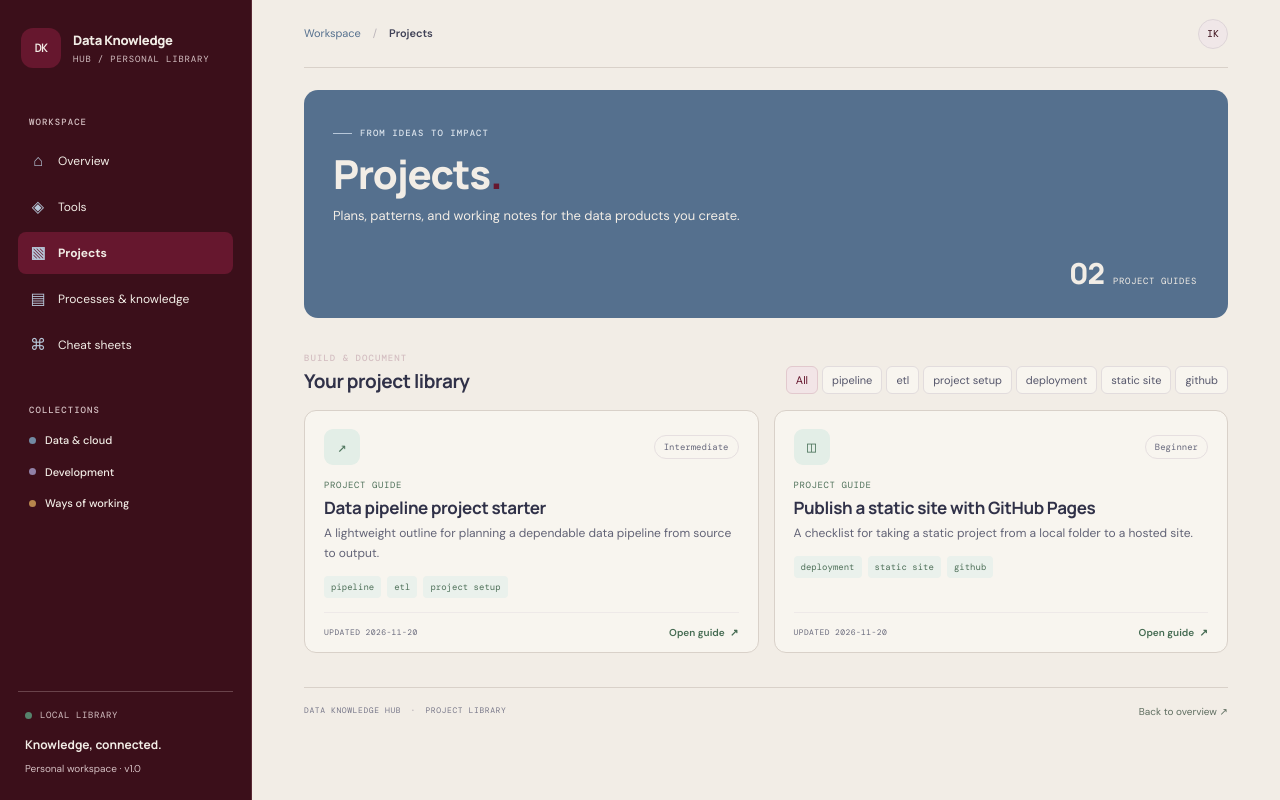
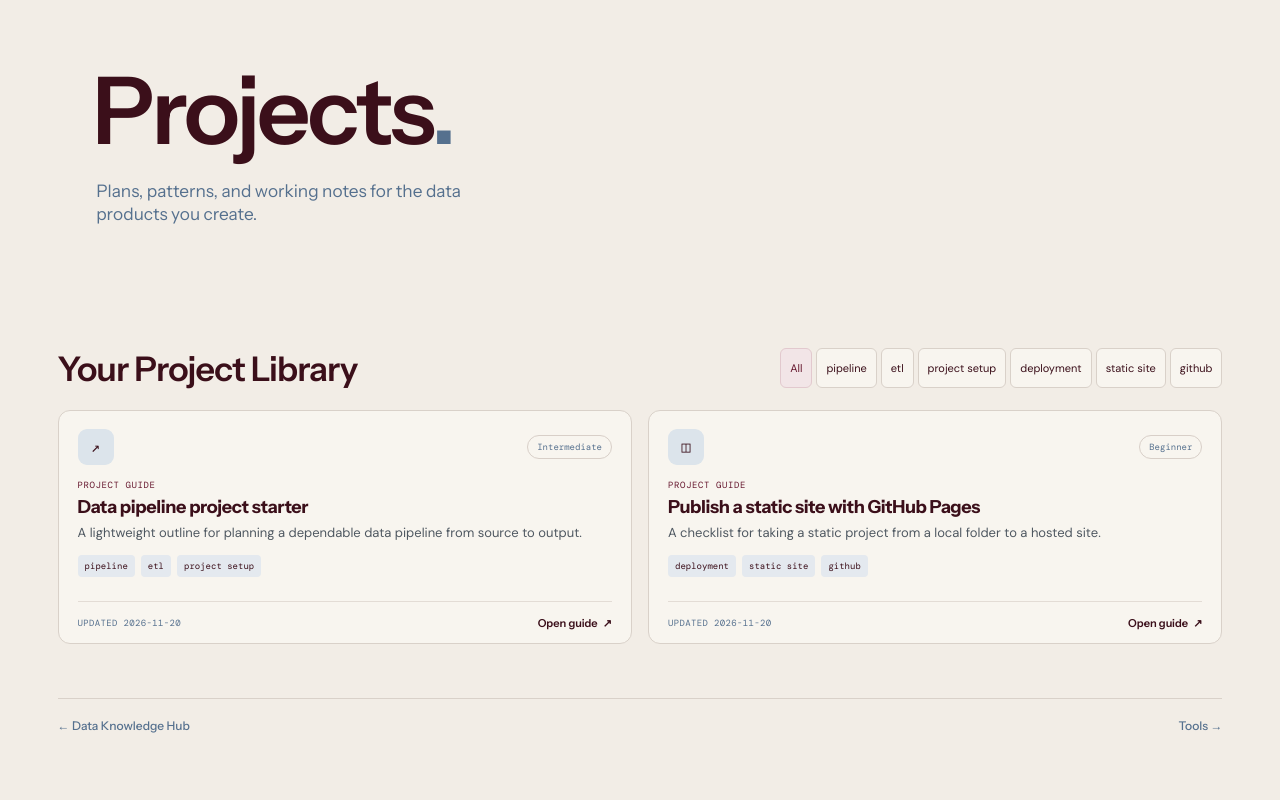
Before and after one commit to Ines-Benito-Diaz/data-knowledge-hub, a plain HTML site: page projects.html in a window 1280 px wide. Drawn offline with nearby package versions, Linux system fonts and the light colour scheme.

Commit message:
Projects & Tools Updated

```diff
--- a/assets/css/styles.css
+++ b/assets/css/styles.css
@@ -146,41 +146,55 @@ a:focus-visible, button:focus-visible, input:focus-visible { outline: 3px solid
 .visually-hidden { position: absolute; width: 1px; height: 1px; overflow: hidden; clip: rect(0,0,0,0); white-space: nowrap; }
 
 /* Collection pages */
-.collection-page .topbar { margin-bottom: 0; }
-.collection-hero { position: relative; min-height: 228px; overflow: hidden; margin: 22px 0 34px; padding: 37px 29px 28px; border-radius: 14px; }
-.tools-hero { background: #66172e; }.projects-hero { background: #55708e; }
-.collection-hero h1 { margin: 13px 0 8px; color: #f2ede6; font: 800 40px/1.12 var(--display); letter-spacing: -1.2px; }
-.collection-hero .eyebrow { color: #d9e2eb; }
-.collection-hero .eyebrow-line { background: #b7c7d9; }
-.collection-hero p { max-width: 48ch; margin: 0; color: #f2e5e2; font-size: 13px; line-height: 1.7; }
-.projects-hero p { color: #f2ede6; }
-.collection-total { position: absolute; right: 31px; bottom: 25px; display: flex; align-items: baseline; gap: 9px; color: #ead9d8; font: 9px var(--mono); letter-spacing: .6px; }
-.projects-hero .collection-total { color: #f2ede6; }
-.collection-total strong { color: #f2ede6; font: 800 29px var(--display); letter-spacing: -1px; }
-.collection-controls { display: flex; align-items: end; justify-content: space-between; gap: 22px; margin-bottom: 16px; }
-.collection-controls h2 { margin: 4px 0 0; color: #303148; font: 700 19px var(--display); letter-spacing: -.45px; }
+.collection-page { max-width: none; margin: 0; padding: 0; }
+.collection-hero { display: grid; min-height: clamp(360px, 48vw, 520px); grid-template-columns: 1.08fr .92fr; margin: 0; padding: 0; }
+.collection-intro { display: flex; flex-direction: column; justify-content: flex-end; padding: clamp(42px, 7.2vw, 112px); padding-bottom: clamp(54px, 9.5vh, 110px); background: #f2ede6; }
+body[data-collection="projects"] .collection-hero { min-height: 310px; grid-template-columns: 1fr; }
+body[data-collection="projects"] .collection-intro { min-height: 0; justify-content: flex-start; padding: clamp(36px, 5vw, 68px) clamp(24px, 7.2vw, 112px) 34px; }
+body[data-collection="projects"] .collection-content { padding-top: clamp(22px, 3vw, 38px); }
+body[data-collection="tools"] .collection-hero { min-height: 310px; grid-template-columns: 1fr; }
+body[data-collection="tools"] .collection-intro { min-height: 0; justify-content: flex-start; padding: clamp(36px, 5vw, 68px) clamp(24px, 7.2vw, 112px) 34px; }
+body[data-collection="tools"] .collection-content { padding-top: clamp(22px, 3vw, 38px); }
+.collection-intro h1 { margin: 0; color: #3b0f1a; font: 600 clamp(56px, 7.3vw, 96px)/.99 'Instrument Sans', sans-serif; letter-spacing: -.035em; }
+.collection-intro h1 i { color: #55708e; font-style: normal; }
+.collection-intro p { max-width: 34ch; margin: 22px 0 0 4px; color: #55708e; font: 400 clamp(16px, 1.35vw, 19px)/1.35 'Instrument Sans', sans-serif; }
+.collection-next { display: flex; align-items: flex-end; justify-content: space-between; gap: 18px; padding: clamp(30px, 4.5vw, 64px); color: #f2ede6; font: 500 clamp(34px, 4.5vw, 60px)/1 'Instrument Sans', sans-serif; letter-spacing: -.035em; text-decoration: none; transition: filter .2s ease; }
+.tools-next { background: #66172e; }.projects-next { background: #55708e; }
+.collection-next:hover { filter: brightness(1.08); }
+.collection-next span { transition: transform .28s cubic-bezier(.2,.8,.2,1); }
+.collection-next:hover span { transform: translateX(4px); }
+.collection-next svg { width: 27px; height: 27px; flex: none; margin-bottom: 5px; fill: none; stroke: #b7c7d9; stroke-linecap: round; stroke-linejoin: round; stroke-width: 1.5; transition: transform .28s cubic-bezier(.2,.8,.2,1); }
+.collection-next:hover svg { transform: translate(3px, -3px); }
+.collection-next:focus-visible { outline-offset: -7px; }
+.collection-content { width: min(1320px, 100%); margin: 0 auto; padding: clamp(38px, 5vw, 68px) clamp(20px, 4.5vw, 64px) 0; }
+.collection-controls { display: flex; align-items: end; justify-content: space-between; gap: 22px; margin-bottom: 22px; }
+.collection-controls h2 { margin: 0; color: #3b0f1a; font: 600 clamp(25px, 3vw, 34px)/1.1 'Instrument Sans', sans-serif; letter-spacing: -.025em; }
 .collection-filters { display: flex; flex-wrap: wrap; justify-content: flex-end; gap: 4px; }
-.collection-filters .filter-chip { border-color: #e2dcdd; background: var(--paper); color: #55566b; }
+.collection-filters .filter-chip { min-height: 40px; border-color: #d9d1c9; background: #f8f5ef; color: #3b0f1a; }
 .collection-filters .filter-chip.selected { border-color: #e2c9ce; background: #f2e5e7; color: var(--red-dark); }
-.collection-grid { display: grid; grid-template-columns: repeat(2, minmax(0, 1fr)); gap: 15px; }
-.library-card { display: flex; min-height: 234px; flex-direction: column; overflow: hidden; padding: 18px 19px 0; border: 1px solid var(--line); border-radius: var(--radius); background: var(--paper); }
+.collection-grid { display: grid; grid-template-columns: repeat(2, minmax(0, 1fr)); gap: 16px; }
+.library-card { display: flex; min-height: 234px; flex-direction: column; overflow: hidden; padding: 18px 19px 0; border: 1px solid var(--line); border-radius: var(--radius); background: #f8f5ef; color: inherit; text-decoration: none; cursor: pointer; transition: transform .2s ease, border-color .2s ease; }
+.library-card:hover { transform: translateY(-2px); border-color: #b7a5a5; }
+.library-card:focus-visible { outline: 3px solid #55708e; outline-offset: 3px; }
 .library-card-top { display: flex; align-items: center; justify-content: space-between; }
-.library-card-icon { display: grid; width: 36px; height: 36px; place-items: center; border-radius: 9px; background: #f1e6e8; color: var(--red-dark); font: 15px var(--mono); }
-.projects-library-card .library-card-icon { background: #e3eee7; color: #4f765e; }
-.difficulty { padding: 5px 9px; border: 1px solid #e6dfe0; border-radius: 20px; color: #66677b; font: 9px var(--mono); }
-.library-card-type { margin-top: 14px; color: #5e5e7d; font: 9px var(--mono); letter-spacing: .6px; text-transform: uppercase; }
-.projects-library-card .library-card-type { color: #4e7059; }
-.library-card h3 { margin: 5px 0; color: #303148; font: 700 17px var(--display); letter-spacing: -.35px; }
-.library-card p { max-width: 58ch; margin: 0; color: #626376; font-size: 12px; line-height: 1.65; }
+.library-card-icon { display: grid; width: 36px; height: 36px; place-items: center; border-radius: 9px; background: #f0dfe1; color: #66172e; font: 15px var(--mono); }
+.projects-library-card .library-card-icon { background: #dce4eb; color: #3b0f1a; }
+.difficulty { padding: 5px 9px; border: 1px solid #d8cfc8; border-radius: 20px; color: #55708e; font: 9px var(--mono); }
+.library-card-type { margin-top: 14px; color: #55708e; font: 9px var(--mono); letter-spacing: .6px; text-transform: uppercase; }
+.projects-library-card .library-card-type { color: #66172e; }
+.library-card h3 { margin: 5px 0; color: #3b0f1a; font: 700 18px 'Instrument Sans', sans-serif; letter-spacing: -.02em; }
+.library-card p { max-width: 58ch; margin: 0; color: #4f5861; font-size: 13px; line-height: 1.55; }
 .library-card-tags { display: flex; flex-wrap: wrap; gap: 6px; margin: 12px 0 14px; }
-.library-card-tags span { padding: 5px 7px; border-radius: 4px; background: #f1eeed; color: #5d5d70; font: 9px var(--mono); }
-.projects-library-card .library-card-tags span { background: #eaf1ec; color: #4e7059; }
-.library-card-bottom { display: flex; min-height: 40px; align-items: center; justify-content: space-between; gap: 10px; margin-top: auto; border-top: 1px solid #eee9e8; color: #696a7c; font: 8px var(--mono); letter-spacing: .4px; }
-.library-card-bottom a { color: var(--red-dark); font: 600 10px var(--sans); letter-spacing: 0; text-decoration: none; }
-.library-card-bottom a:hover { text-decoration: underline; }
-.projects-library-card .library-card-bottom a { color: #456b52; }
+.library-card-tags span { padding: 5px 7px; border-radius: 4px; background: #eee9e4; color: #3b0f1a; font: 9px var(--mono); }
+.projects-library-card .library-card-tags span { background: #e4e9ef; color: #3b0f1a; }
+.library-card-bottom { display: flex; min-height: 42px; align-items: center; justify-content: space-between; gap: 10px; margin-top: auto; border-top: 1px solid #e3dcd5; color: #55708e; font: 9px var(--mono); letter-spacing: .35px; }
+.library-card-action { color: #66172e; font: 600 11px 'Instrument Sans', sans-serif; letter-spacing: 0; }
+.projects-library-card .library-card-action { color: #3b0f1a; }
 .library-card-bottom b { padding-left: 3px; font-weight: 600; }
-.collection-empty { grid-column: 1 / -1; padding: 35px; border: 1px solid var(--line); border-radius: var(--radius); background: var(--paper); color: var(--muted); font-size: 12px; text-align: center; }
+.collection-empty { grid-column: 1 / -1; padding: 35px; border: 1px solid var(--line); border-radius: var(--radius); background: #f8f5ef; color: #55708e; font-size: 14px; text-align: center; }
+.collection-footer { display: flex; justify-content: space-between; gap: 20px; margin-top: 54px; padding: 19px 0 30px; border-top: 1px solid #d9d1c9; }
+.collection-footer a { color: #55708e; font: 500 12px 'Instrument Sans', sans-serif; text-decoration: none; }
+.collection-footer a:hover { color: #66172e; text-decoration: underline; }
 
 @media (max-width: 1050px) {
   .main-content { padding: 0 32px; }
@@ -207,8 +221,9 @@ a:focus-visible, button:focus-visible, input:focus-visible { outline: 3px solid
   .quote-card { align-self: end; }
   .feature-card { padding-right: 16px; padding-left: 16px; }
   .feature-foot { right: 16px; left: 16px; }
-  .collection-hero { min-height: 210px; padding: 30px 23px; }
-  .collection-total { right: 23px; bottom: 21px; }
+  .collection-hero { min-height: 0; grid-template-columns: 1fr .9fr; padding: 0; }
+  .collection-intro { min-height: 320px; padding: 42px 34px; }
+  .collection-next { padding: 30px; }
   .collection-controls { align-items: start; flex-direction: column; gap: 12px; }
   .collection-filters { justify-content: flex-start; }
   .collection-grid { grid-template-columns: repeat(2, minmax(0, 1fr)); }
@@ -241,16 +256,21 @@ a:focus-visible, button:focus-visible, input:focus-visible { outline: 3px solid
   .quote-card { margin-top: 10px; }
   .footer { gap: 12px; font-size: 7px; }
   .footer a { font-size: 9px; white-space: nowrap; }
-  .collection-hero { min-height: 190px; margin: 15px 0 27px; padding: 24px 17px; }
-  .collection-hero h1 { font-size: 34px; }
-  .collection-hero p { max-width: 34ch; font-size: 12px; }
-  .collection-total { right: 17px; bottom: 14px; gap: 5px; }
-  .collection-total strong { font-size: 23px; }
-  .collection-total span { font-size: 7px; }
-  .collection-controls h2 { font-size: 17px; }
+  .collection-hero { min-height: 0; grid-template-columns: 1fr; margin: 0; padding: 0; }
+  .collection-intro { min-height: 310px; padding: 36px 24px 42px; }
+  .collection-intro h1 { font-size: clamp(54px, 13vw, 72px); }
+  .collection-intro p { max-width: 34ch; font-size: 16px; }
+  .collection-next { min-height: 150px; padding: 25px 24px; font-size: 38px; }
+  .collection-content { padding: 35px 18px 0; }
+  .collection-controls { align-items: stretch; }
+  .collection-controls h2 { font-size: 26px; }
   .collection-filters { max-width: 100%; flex-wrap: nowrap; overflow-x: auto; }
   .collection-grid { grid-template-columns: 1fr; gap: 11px; }
   .library-card { min-height: 220px; padding: 15px 16px 0; }
+  .collection-filters .filter-chip { min-height: 44px; }
+}
+@media (pointer: coarse) {
+  .collection-filters .filter-chip { min-height: 44px; }
 }
 @media (prefers-reduced-motion: reduce) {
   *, *::before, *::after { scroll-behavior: auto !important; transition: none !important; }
--- a/assets/js/collections.js
+++ b/assets/js/collections.js
@@ -10,13 +10,13 @@ function safeText(value) {
 
 function render() {
   const shown = selectedTag === 'All' ? items : items.filter(item => item.tags.includes(selectedTag));
-  grid.innerHTML = shown.length ? shown.map(item => `<article class="library-card ${category}-library-card">
+  grid.innerHTML = shown.length ? shown.map(item => `<a class="library-card ${category}-library-card" href="${safeText(item.path)}">
     <div class="library-card-top"><span class="library-card-icon">${safeText(item.icon)}</span><span class="difficulty">${safeText(item.difficulty)}</span></div>
     <div class="library-card-type">${safeText(category === 'tools' ? item.tool : 'PROJECT GUIDE')}</div>
     <h3>${safeText(item.title)}</h3><p>${safeText(item.summary)}</p>
     <div class="library-card-tags">${item.tags.map(tag => `<span>${safeText(tag)}</span>`).join('')}</div>
-    <div class="library-card-bottom"><span>UPDATED ${safeText(item.updated)}</span><a href="${safeText(item.path)}">Open guide <b>↗</b></a></div>
-  </article>`).join('') : '<div class="collection-empty">No guides match this filter yet.</div>';
+    <div class="library-card-bottom"><span>UPDATED ${safeText(item.updated)}</span><span class="library-card-action">Open guide <b>↗</b></span></div>
+  </a>`).join('') : '<div class="collection-empty">No guides match this filter yet.</div>';
 }
 
 async function init() {
@@ -24,7 +24,6 @@ async function init() {
   if (!response.ok) throw new Error(`Catalog request failed: ${response.status}`);
   const catalog = await response.json();
   items = catalog.filter(item => item.category === category);
-  document.querySelector('#collection-count').textContent = String(items.length).padStart(2, '0');
   const tags = ['All', ...new Set(items.flatMap(item => item.tags))];
   filters.innerHTML = tags.map(tag => `<button class="filter-chip${tag === 'All' ? ' selected' : ''}" type="button" data-tag="${safeText(tag)}">${safeText(tag)}</button>`).join('');
   filters.addEventListener('click', event => {
--- a/projects.html
+++ b/projects.html
@@ -3,35 +3,31 @@
 <head>
   <meta charset="utf-8">
   <meta name="viewport" content="width=device-width, initial-scale=1">
-  <meta name="theme-color" content="#e0d6d9">
+  <meta name="theme-color" content="#f2ede6">
   <meta name="description" content="Project notes, data workflows and build guides in the Data Knowledge Hub.">
   <title>Projects · Data Knowledge Hub</title>
   <link rel="stylesheet" href="assets/css/styles.css">
   <script src="assets/js/collections.js" defer></script>
 </head>
 <body data-collection="projects">
-  <div class="app-shell">
-    <aside class="sidebar" aria-label="Main navigation">
-      <a class="brand" href="index.html"><span class="brand-mark">DK</span><span><strong>Data Knowledge</strong><small>HUB / PERSONAL LIBRARY</small></span></a>
-      <div class="side-label">WORKSPACE</div>
-      <nav class="side-nav">
-        <a class="nav-link" href="index.html"><span class="nav-icon">⌂</span>Overview</a>
-        <a class="nav-link" href="tools.html"><span class="nav-icon">◈</span>Tools</a>
-        <a class="nav-link active" href="projects.html"><span class="nav-icon">▧</span>Projects</a>
-        <a class="nav-link" href="index.html#catalog"><span class="nav-icon">▤</span>Processes &amp; knowledge</a>
-        <a class="nav-link" href="index.html#catalog"><span class="nav-icon">⌘</span>Cheat sheets</a>
-      </nav>
-      <div class="side-label side-label-spaced">COLLECTIONS</div>
-      <div class="collection-list"><a href="tools.html" class="collection"><i class="dot dot-blue"></i>Data &amp; cloud</a><a href="tools.html" class="collection"><i class="dot dot-violet"></i>Development</a><a href="index.html#catalog" class="collection"><i class="dot dot-amber"></i>Ways of working</a></div>
-      <div class="sidebar-bottom"><div class="sync-indicator"><i></i><span>LOCAL LIBRARY</span></div><p>Knowledge, connected.</p><small>Personal workspace · v1.0</small></div>
-    </aside>
-    <main class="main-content collection-page">
-      <header class="topbar"><div class="breadcrumb"><a href="index.html">Workspace</a> <span>/</span> <strong>Projects</strong></div><div class="topbar-right"><span class="avatar">IK</span></div></header>
-      <section class="collection-hero projects-hero"><div class="eyebrow"><span class="eyebrow-line"></span> FROM IDEAS TO IMPACT</div><h1>Projects<span class="period">.</span></h1><p>Plans, patterns, and working notes for the data products you create.</p><div class="collection-total"><strong id="collection-count">—</strong><span>PROJECT GUIDES</span></div></section>
-      <section class="collection-controls"><div><span class="eyebrow">BUILD &amp; DOCUMENT</span><h2>Your project library</h2></div><div class="collection-filters" id="collection-filters"></div></section>
-      <section class="collection-grid" id="collection-grid" aria-live="polite"></section>
-      <footer class="footer"><span>DATA KNOWLEDGE HUB <i>·</i> PROJECT LIBRARY</span><a href="index.html">Back to overview ↗</a></footer>
-    </main>
-  </div>
+  <main class="collection-page">
+    <header class="collection-hero projects-hero">
+      <div class="collection-intro">
+        <h1>Projects<i>.</i></h1>
+        <p>Plans, patterns, and working notes for the data products you create.</p>
+      </div>
+    </header>
+    <div class="collection-content">
+      <section class="collection-controls" aria-labelledby="collection-heading">
+        <h2 id="collection-heading">Your Project Library</h2>
+        <div class="collection-filters" id="collection-filters" role="group" aria-label="Filter projects"></div>
+      </section>
+      <section class="collection-grid" id="collection-grid" aria-label="Project guides" aria-live="polite"></section>
+      <footer class="collection-footer">
+        <a href="index.html">← Data Knowledge Hub</a>
+        <a href="tools.html">Tools →</a>
+      </footer>
+    </div>
+  </main>
 </body>
 </html>
```
Also changed, not shown: tools.html (+20 -24 lines).
